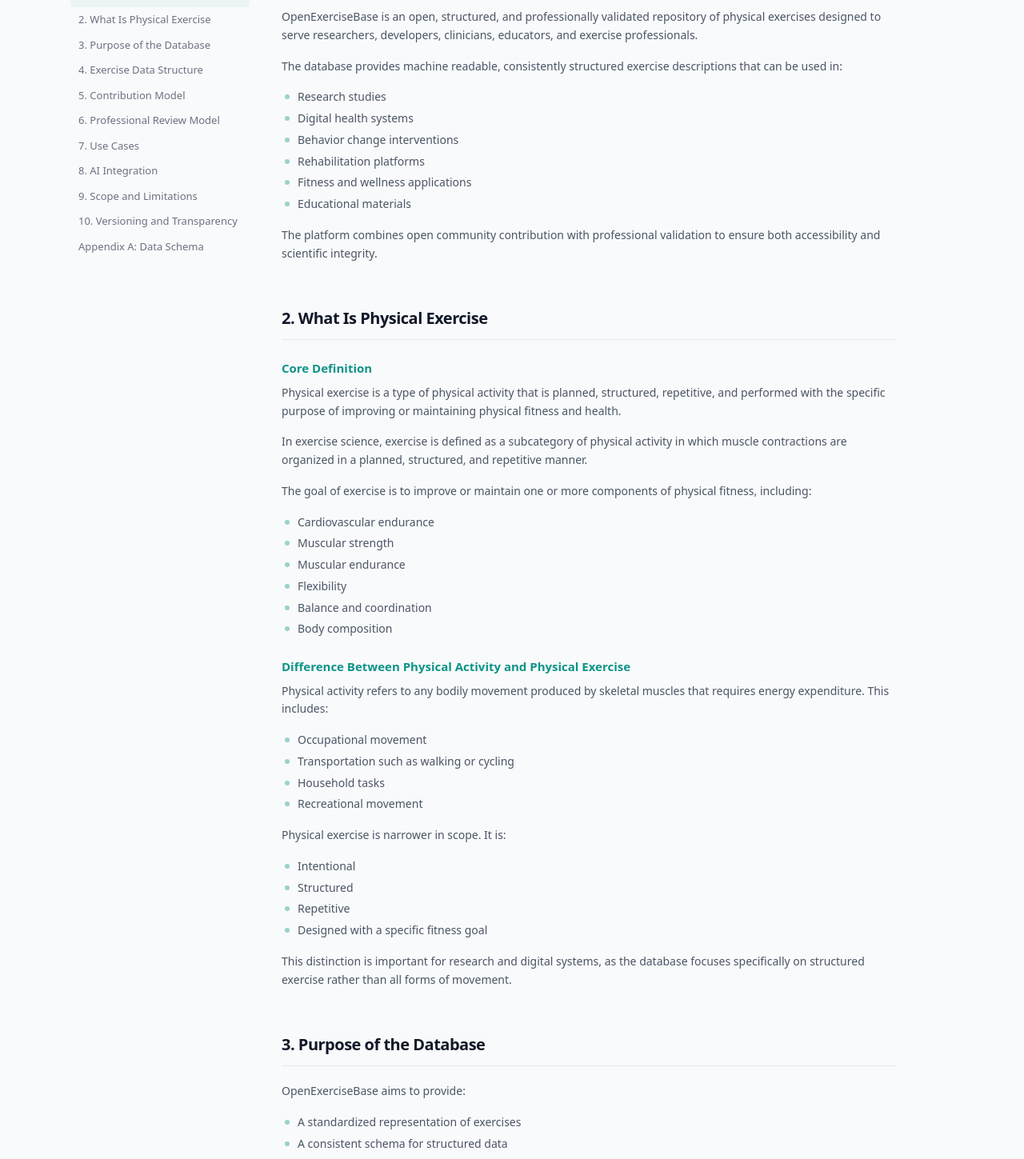
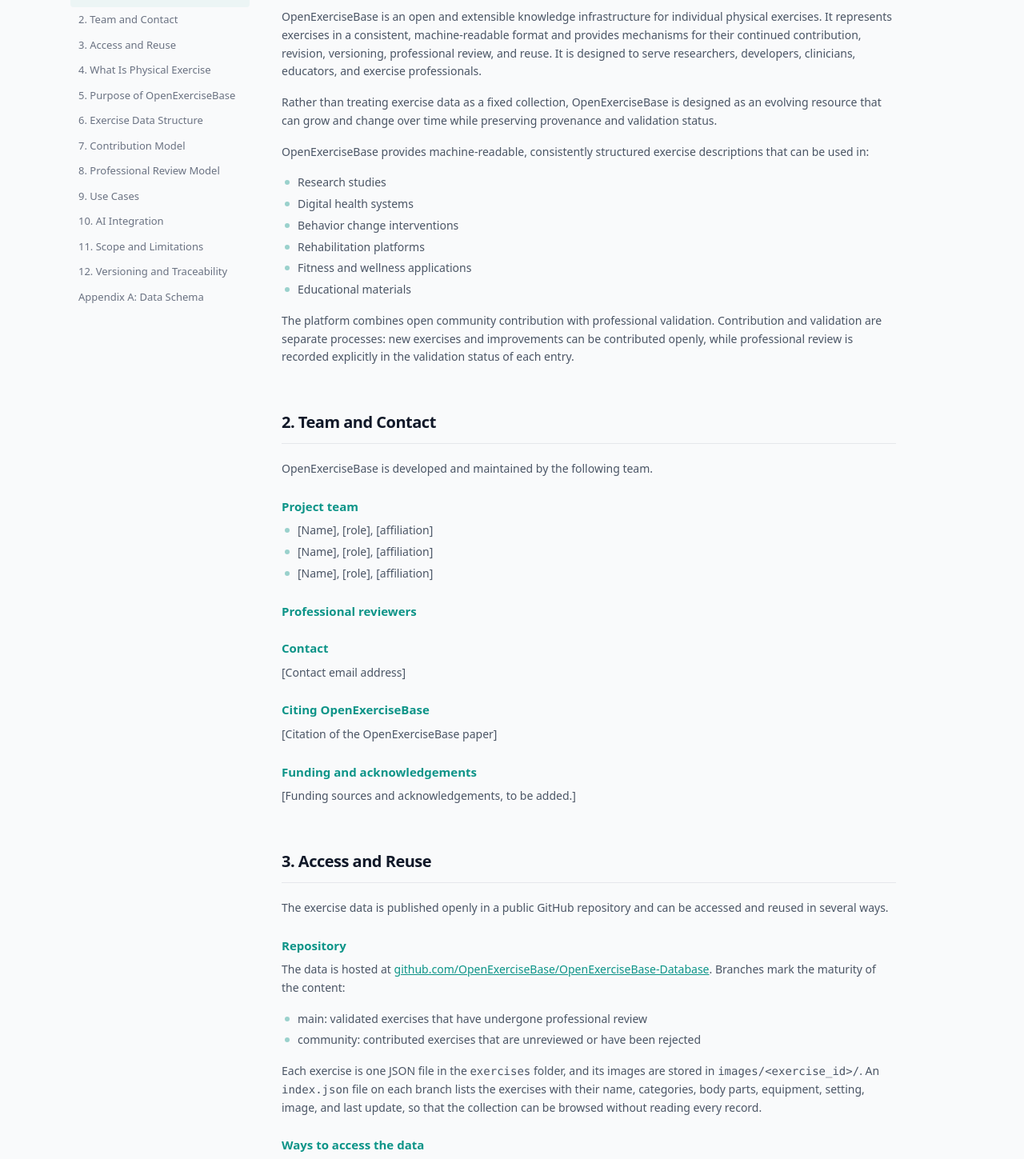
Before and after one commit to OpenExerciseBase/OpenExerciseBase-Web-Platform, a Next.js app: page /documentation in a window 1280 px wide. Shown: the part 385-1834 px from the top of the page at 80% size. Built offline with nearby package versions, Linux system fonts and the light colour scheme.

Commit message:
update documentation

```diff
--- a/app/documentation/page.tsx
+++ b/app/documentation/page.tsx
@@ -8,15 +8,17 @@
 
 const TOC = [
   { id: "introduction", label: "1. Introduction" },
-  { id: "what-is-exercise", label: "2. What Is Physical Exercise" },
-  { id: "purpose", label: "3. Purpose of the Database" },
-  { id: "data-structure", label: "4. Exercise Data Structure" },
-  { id: "contribution-model", label: "5. Contribution Model" },
-  { id: "review-model", label: "6. Professional Review Model" },
-  { id: "use-cases", label: "7. Use Cases" },
-  { id: "ai-integration", label: "8. AI Integration" },
-  { id: "scope-limitations", label: "9. Scope and Limitations" },
-  { id: "versioning", label: "10. Versioning and Transparency" },
+  { id: "team", label: "2. Team and Contact" },
+  { id: "access-reuse", label: "3. Access and Reuse" },
+  { id: "what-is-exercise", label: "4. What Is Physical Exercise" },
+  { id: "purpose", label: "5. Purpose of OpenExerciseBase" },
+  { id: "data-structure", label: "6. Exercise Data Structure" },
+  { id: "contribution-model", label: "7. Contribution Model" },
+  { id: "review-model", label: "8. Professional Review Model" },
+  { id: "use-cases", label: "9. Use Cases" },
+  { id: "ai-integration", label: "10. AI Integration" },
+  { id: "scope-limitations", label: "11. Scope and Limitations" },
+  { id: "versioning", label: "12. Versioning and Traceability" },
   { id: "appendix-a", label: "Appendix A: Data Schema" },
 ];
 
@@ -100,8 +102,9 @@
           {/* 1. Introduction */}
           {/* ════════════════════════════════════════════ */}
           <Section id="introduction" title="1. Introduction">
-            <P>OpenExerciseBase is an open, structured, and professionally validated repository of physical exercises designed to serve researchers, developers, clinicians, educators, and exercise professionals.</P>
-            <P>The database provides machine readable, consistently structured exercise descriptions that can be used in:</P>
+            <P>OpenExerciseBase is an open and extensible knowledge infrastructure for individual physical exercises. It represents exercises in a consistent, machine-readable format and provides mechanisms for their continued contribution, revision, versioning, professional review, and reuse. It is designed to serve researchers, developers, clinicians, educators, and exercise professionals.</P>
+            <P>Rather than treating exercise data as a fixed collection, OpenExerciseBase is designed as an evolving resource that can grow and change over time while preserving provenance and validation status.</P>
+            <P>OpenExerciseBase provides machine-readable, consistently structured exercise descriptions that can be used in:</P>
             <UL items={[
               "Research studies",
               "Digital health systems",
@@ -110,16 +113,76 @@
               "Fitness and wellness applications",
               "Educational materials",
             ]} />
-            <P>The platform combines open community contribution with professional validation to ensure both accessibility and scientific integrity.</P>
+            <P>The platform combines open community contribution with professional validation. Contribution and validation are separate processes: new exercises and improvements can be contributed openly, while professional review is recorded explicitly in the validation status of each entry.</P>
+          </Section>
+
+          {/* ════════════════════════════════════════════ */}
+          {/* 11. Team */}
+          {/* ════════════════════════════════════════════ */}
+          <Section id="team" title="2. Team and Contact">
+            <P>OpenExerciseBase is developed and maintained by the following team.</P>
+
+            <H3>Project team</H3>
+            <UL items={[
+              "[Name], [role], [affiliation]",
+              "[Name], [role], [affiliation]",
+              "[Name], [role], [affiliation]",
+            ]} />
+
+            <H3>Professional reviewers</H3>
+
+            <H3>Contact</H3>
+            <P>[Contact email address]</P>
+
+            <H3>Citing OpenExerciseBase</H3>
+            <P>[Citation of the OpenExerciseBase paper]</P>
+
+            <H3>Funding and acknowledgements</H3>
+            <P>[Funding sources and acknowledgements, to be added.]</P>
+          </Section>
+
+          {/* ════════════════════════════════════════════ */}
+          {/* 9. Access and Reuse */}
+          {/* ════════════════════════════════════════════ */}
+          <Section id="access-reuse" title="3. Access and Reuse">
+            <P>The exercise data is published openly in a public GitHub repository and can be accessed and reused in several ways.</P>
+
+            <H3>Repository</H3>
+            <P>The data is hosted at <a href="https://github.com/OpenExerciseBase/OpenExerciseBase-Database" target="_blank" rel="noopener noreferrer" className="text-primary underline hover:text-primary-deep">github.com/OpenExerciseBase/OpenExerciseBase-Database</a>. Branches mark the maturity of the content:</P>
+            <UL items={[
+              "main: validated exercises that have undergone professional review",
+              "community: contributed exercises that are unreviewed or have been rejected",
+            ]} />
+            <P>Each exercise is one JSON file in the <code>exercises</code> folder, and its images are stored in <code>images/&lt;exercise_id&gt;/</code>. An <code>index.json</code> file on each branch lists the exercises with their name, categories, body parts, equipment, setting, image, and last update, so that the collection can be browsed without reading every record.</P>
+
+            <H3>Ways to access the data</H3>
+            <UL items={[
+              "Clone the repository, or download a branch as an archive from GitHub. The full version history is included.",
+              "Use the read endpoint GET /api/exercises of this website, which returns a summary of the exercises of both branches together with their track (validated or community) and review status.",
+              "Browse, search, and filter exercises on the Explore page, and download the JSON record or the images of an individual exercise from its page.",
+              "See current statistics of the dataset on the Database Statistics & Insights page.",
+            ]} />
+
+            <H3>Validated and community exercises</H3>
+            <P>To use only exercises that have undergone professional review, read the <code>main</code> branch. The review status of every exercise is also recorded in its metadata (see section 6.6), so exercises from both branches can be told apart after they have been combined.</P>
+
+            <H3>Licence</H3>
+            <P>OpenExerciseBase is licensed under <a href="https://creativecommons.org/licenses/by-nc/4.0/" target="_blank" rel="noopener noreferrer" className="text-primary underline hover:text-primary-deep">Creative Commons Attribution-NonCommercial 4.0 International (CC BY-NC 4.0)</a>. You may share and adapt the exercise data for non-commercial purposes, provided that you give appropriate credit, link to the licence, and indicate if changes were made. Commercial use requires separate permission from the project team (see section 2). The full licence text is provided in the <code>LICENSE</code> file of the data repository.</P>
+
+            <H3>Attribution and citation</H3>
+            <P>When using OpenExerciseBase, please cite the project as described in section 2 and state which branch and which version of the data you used. Because the repository is version controlled, the identifier of the commit you used can be given to make your work reproducible.</P>
+
+            <H3>Contributing</H3>
+            <P>Exercises and improvements can be contributed through the platform. See the <Link href="/contribution-guidelines" className="text-primary underline hover:text-primary-deep">contribution guidelines</Link> for how this works.</P>
           </Section>
 
           {/* ════════════════════════════════════════════ */}
           {/* 2. What Is Physical Exercise */}
           {/* ════════════════════════════════════════════ */}
-          <Section id="what-is-exercise" title="2. What Is Physical Exercise">
+          <Section id="what-is-exercise" title="4. What Is Physical Exercise">
             <H3>Core Definition</H3>
-            <P>Physical exercise is a type of physical activity that is planned, structured, repetitive, and performed with the specific purpose of improving or maintaining physical fitness and health.</P>
-            <P>In exercise science, exercise is defined as a subcategory of physical activity in which muscle contractions are organized in a planned, structured, and repetitive manner.</P>
+            <P>Physical exercise is a type of physical activity that is planned, structured, repetitive, and performed with the specific purpose of improving or maintaining physical fitness and health [1].</P>
+            <P>In exercise science, exercise is defined as a subcategory of physical activity in which muscle contractions are organized in a planned, structured, and repetitive manner [1].</P>
             <P>The goal of exercise is to improve or maintain one or more components of physical fitness, including:</P>
             <UL items={[
               "Cardiovascular endurance",
@@ -131,7 +194,7 @@
             ]} />
 
             <H3>Difference Between Physical Activity and Physical Exercise</H3>
-            <P>Physical activity refers to any bodily movement produced by skeletal muscles that requires energy expenditure. This includes:</P>
+            <P>Physical activity refers to any bodily movement produced by skeletal muscles that requires energy expenditure [1, 2]. This includes:</P>
             <UL items={[
               "Occupational movement",
               "Transportation such as walking or cycling",
@@ -145,20 +208,25 @@
               "Repetitive",
               "Designed with a specific fitness goal",
             ]} />
-            <P>This distinction is important for research and digital systems, as the database focuses specifically on structured exercise rather than all forms of movement.</P>
+            <P>This distinction is important for research and digital systems, as OpenExerciseBase focuses specifically on structured exercise rather than all forms of movement.</P>
+
+            <H3>References</H3>
+            <P>[1] Caspersen CJ, Powell KE, Christenson GM. Physical activity, exercise, and physical fitness: definitions and distinctions for health-related research. <em>Public Health Reports</em>. 1985;100(2):126-131. <a href="https://pubmed.ncbi.nlm.nih.gov/3920711/" target="_blank" rel="noopener noreferrer" className="text-primary underline hover:text-primary-deep">PubMed</a></P>
+            <P>[2] World Health Organization. <em>WHO guidelines on physical activity and sedentary behaviour</em>. Geneva: World Health Organization; 2020.</P>
           </Section>
 
           {/* ════════════════════════════════════════════ */}
           {/* 3. Purpose */}
           {/* ════════════════════════════════════════════ */}
-          <Section id="purpose" title="3. Purpose of the Database">
+          <Section id="purpose" title="5. Purpose of OpenExerciseBase">
             <P>OpenExerciseBase aims to provide:</P>
             <UL items={[
-              "A standardized representation of exercises",
-              "A consistent schema for structured data",
-              "Open access to exercise descriptions",
-              "A transparent validation mechanism",
-              "Traceable metadata and versioning",
+              "A standardized, machine-readable representation of exercises",
+              "A consistent schema for structured exercise data",
+              "Open access to exercise knowledge",
+              "Mechanisms for continued contribution and revision",
+              "A transparent professional validation process whose outcome is recorded for each entry",
+              "Versioning and traceable provenance",
             ]} />
             <P>Unlike many proprietary exercise databases, this project prioritizes:</P>
             <UL items={[
@@ -168,16 +236,16 @@
               "Professional oversight",
               "Long term extensibility",
             ]} />
-            <P>The database is designed to be both human readable and machine actionable.</P>
+            <P>The resource is designed to be both human readable and machine actionable. The data model can evolve as new exercise characteristics, relationships, and representation requirements emerge.</P>
           </Section>
 
           {/* ════════════════════════════════════════════ */}
           {/* 4. Data Structure */}
           {/* ════════════════════════════════════════════ */}
-          <Section id="data-structure" title="4. Exercise Data Structure">
-            <P>Each exercise in the database follows a structured schema to ensure consistency and interoperability.</P>
+          <Section id="data-structure" title="6. Exercise Data Structure">
+            <P>Each exercise record follows a structured schema to ensure consistency and interoperability. Exercise data is represented using a consistent JSON-based structure that supports computational access, exchange, and reuse.</P>
 
-            <H3 id="ds-basic">4.1 Basic Information</H3>
+            <H3 id="ds-basic">6.1 Basic Information</H3>
             <P>Includes:</P>
             <UL items={[
               "Unique identifier",
@@ -197,7 +265,7 @@
             ]} />
             <P>This structure enables filtering, searching, and integration into external systems. It is extensible to accommodate future classifications.</P>
 
-            <H3 id="ds-instructions">4.2 Instructions</H3>
+            <H3 id="ds-instructions">6.2 Instructions</H3>
             <P>Instructions are organized as a sequence of clearly defined steps.</P>
             <P>Each step includes:</P>
             <UL items={["Step number", "Description of the movement"]} />
@@ -210,7 +278,7 @@
               "Avoid unsupported medical claims",
             ]} />
 
-            <H3 id="ds-metrics">4.3 Performance Metrics</H3>
+            <H3 id="ds-metrics">6.3 Performance Metrics</H3>
             <P>Performance metrics describe how the exercise may be measured.</P>
             <P>These do not prescribe values. Instead, they define measurable dimensions such as:</P>
             <UL items={[
@@ -223,7 +291,7 @@
             ]} />
             <P>This enables integration into tracking systems, research protocols, and digital monitoring platforms.</P>
 
-            <H3 id="ds-variations">4.4 Variations and Relationships</H3>
+            <H3 id="ds-variations">6.4 Variations and Relationships</H3>
             <P>Two separate fields describe how an exercise relates to others.</P>
             <UL items={[
               "Relationships are typed, machine readable links to other exercises: variation of, progression of, regression of, similar to, or replacement for. When the related exercise is not in the database yet, a relationship can name it as a suggestion instead of linking to an ID.",
@@ -231,7 +299,7 @@
             ]} />
             <P>This supports structured linking between related exercises and enables interoperability across systems.</P>
 
-            <H3 id="ds-media">4.5 Media Content</H3>
+            <H3 id="ds-media">6.5 Media Content</H3>
             <P>Exercises may include:</P>
             <UL items={[
               "One or more instructional images",
@@ -246,7 +314,7 @@
               "Free of branding or promotional elements",
             ]} />
 
-            <H3 id="ds-metadata">4.6 Metadata and Review Tracking</H3>
+            <H3 id="ds-metadata">6.6 Metadata and Review Tracking</H3>
             <P>Each exercise includes metadata for transparency and traceability.</P>
             <P>Metadata includes:</P>
             <UL items={[
@@ -263,26 +331,27 @@
             <P>Review statuses include:</P>
             <UL items={["Unreviewed", "Accepted", "Accepted with edits", "Rejected"]} />
             <P>This structure ensures accountability, reproducibility, and auditability.</P>
+            <P>Validation status is recorded explicitly and remains distinct from provenance. Provenance is recorded in the created by field: an exercise may be written by a professional, generated with AI, or contributed by the community, regardless of whether it has been reviewed.</P>
           </Section>
 
           {/* ════════════════════════════════════════════ */}
           {/* 5. Contribution Model */}
           {/* ════════════════════════════════════════════ */}
-          <Section id="contribution-model" title="5. Contribution Model">
-            <P>The database operates under an open contribution model.</P>
+          <Section id="contribution-model" title="7. Contribution Model">
+            <P>OpenExerciseBase operates under an open contribution model.</P>
             <P>Anyone can:</P>
             <UL items={[
               "Submit new exercises",
               "Suggest edits or improvements",
               "Contribute variations",
             ]} />
-            <P>Submissions are stored in the community branch and undergo professional review before validation.</P>
+            <P>Submissions are stored in the community branch and undergo professional review before validation. Contribution and professional review are separate processes, and the outcome of the review is explicitly reflected in the validation status of each entry.</P>
           </Section>
 
           {/* ════════════════════════════════════════════ */}
           {/* 6. Review Model */}
           {/* ════════════════════════════════════════════ */}
-          <Section id="review-model" title="6. Professional Review Model">
+          <Section id="review-model" title="8. Professional Review Model">
             <P>Validated exercises are reviewed by verified professionals.</P>
             <P>Reviewers assess:</P>
             <UL items={[
@@ -292,14 +361,14 @@
               "Scientific neutrality",
               "Duplication and overlap",
             ]} />
-            <P>Validation indicates that a qualified professional has reviewed the exercise for clarity and safety.</P>
+            <P>Validation indicates that an exercise has undergone professional review and has been approved according to the OpenExerciseBase review process, including a check of its clarity and safety. Validated status is recorded explicitly and remains distinct from the provenance or method of creation of the exercise.</P>
             <P>Validation does not constitute medical advice, individualized prescription, or clinical recommendation.</P>
           </Section>
 
           {/* ════════════════════════════════════════════ */}
           {/* 7. Use Cases */}
           {/* ════════════════════════════════════════════ */}
-          <Section id="use-cases" title="7. Use Cases">
+          <Section id="use-cases" title="9. Use Cases">
             <P>OpenExerciseBase can be used for:</P>
 
             <H3>Research</H3>
@@ -322,7 +391,7 @@
           {/* ════════════════════════════════════════════ */}
           {/* 8. AI Integration */}
           {/* ════════════════════════════════════════════ */}
-          <Section id="ai-integration" title="8. Artificial Intelligence Integration">
+          <Section id="ai-integration" title="10. Artificial Intelligence Integration">
             <P>The platform supports AI assisted drafting of exercises.</P>
             <P>AI may be used to:</P>
             <UL items={[
@@ -331,14 +400,14 @@
               "Generate neutral instructional images",
             ]} />
             <P>All AI generated exercises remain clearly labeled and require professional validation before being marked as validated.</P>
-            <P>AI supports the workflow but does not replace human oversight.</P>
+            <P>AI supports the workflow but does not replace human oversight. The use of AI is recorded as provenance and is independent of validation status.</P>
           </Section>
 
           {/* ════════════════════════════════════════════ */}
           {/* 9. Scope */}
           {/* ════════════════════════════════════════════ */}
-          <Section id="scope-limitations" title="9. Scope and Limitations">
-            <P>The database provides structured exercise descriptions for educational and research purposes.</P>
+          <Section id="scope-limitations" title="11. Scope and Limitations">
+            <P>OpenExerciseBase provides structured exercise descriptions for educational and research purposes.</P>
             <P>It does not:</P>
             <UL items={[
               "Provide individualized medical prescriptions",
@@ -352,18 +421,18 @@
           {/* ════════════════════════════════════════════ */}
           {/* 10. Versioning */}
           {/* ════════════════════════════════════════════ */}
-          <Section id="versioning" title="10. Versioning and Transparency">
+          <Section id="versioning" title="12. Versioning and Traceability">
             <P>All exercises are version controlled via GitHub.</P>
-            <P>Changes are traceable. Review actions are recorded. Metadata provides historical context for every modification.</P>
+            <P>Changes are traceable. Review actions are recorded. Metadata provides historical context for every modification. Versioning allows the resource to evolve while preserving the history and provenance of each exercise entry.</P>
             <P>This ensures:</P>
-            <UL items={["Transparency", "Accountability", "Scientific reproducibility"]} />
+            <UL items={["Transparency", "Accountability", "Preserved provenance", "Scientific reproducibility"]} />
           </Section>
 
           {/* ════════════════════════════════════════════ */}
           {/* Appendix A */}
           {/* ════════════════════════════════════════════ */}
           <Section id="appendix-a" title="Appendix A: Data Schema Specification">
-            <P>This appendix defines the structured representation used in OpenExerciseBase. The schema is designed to be machine readable, consistent across entries, and extensible over time.</P>
+            <P>This appendix defines the structured representation used in OpenExerciseBase. The schema is designed to be machine-readable, consistent across entries, and extensible over time, so that it can evolve as new exercise characteristics, relationships, and representation requirements emerge.</P>
             <P>All exercises are stored as individual JSON objects using a standardized structure.</P>
 
             <H3 id="a1">A.1 Top Level Structure</H3>
```
